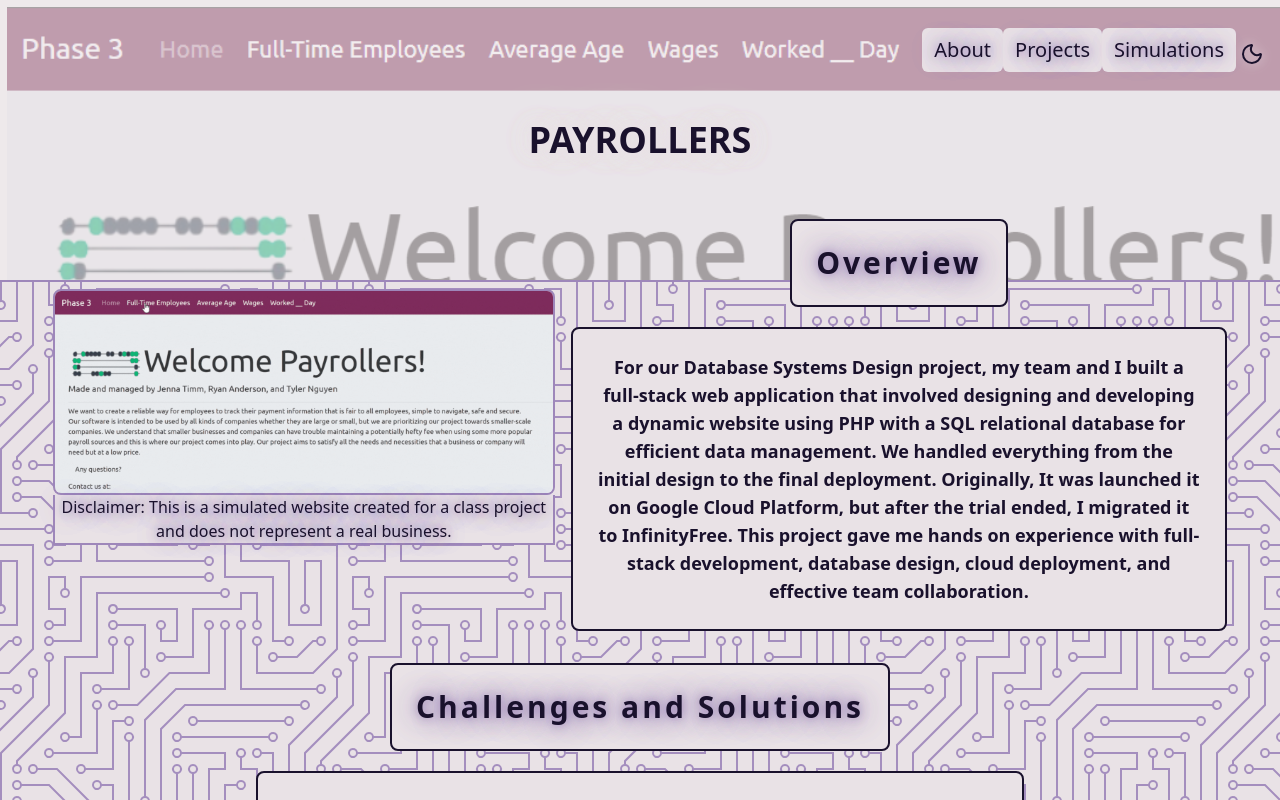
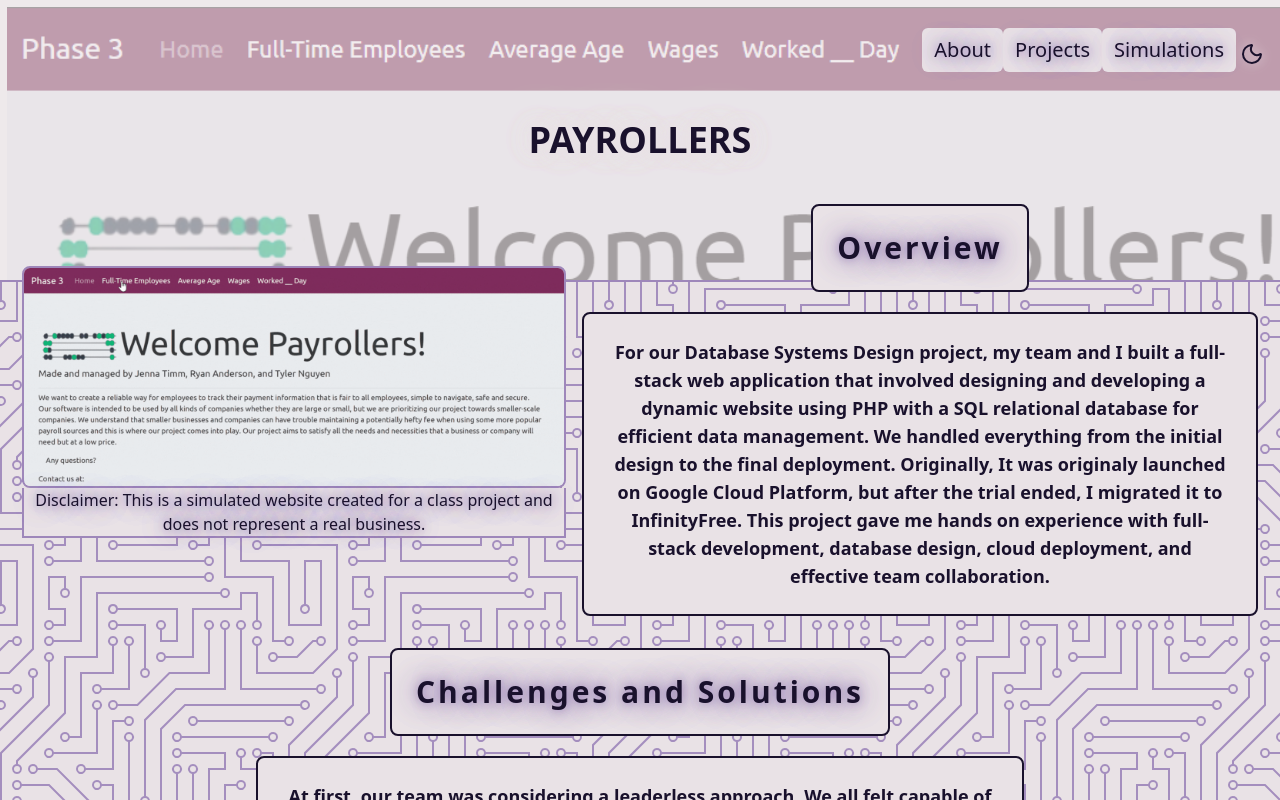
Before and after one commit to jennatimm/myPortfolio, a React (Vite) app: page /Projects/Payrollers in a window 1280 px wide. Shown: the top 800 px of the page. Built offline with nearby package versions, Linux system fonts and the light colour scheme.

Commit message:
adding padding once more and some grammer errors

```diff
--- a/src/components/Block.jsx
+++ b/src/components/Block.jsx
@@ -3,7 +3,7 @@ import { Image } from "./Image";
 import { TextBox } from "./TextBox";
 
 export function Block( {title, text, imgFirst, image, caption, image2, caption2} ) {
-    return (<div className="flex flex-col justify-center items-center md:flex-row gap-4 p-4">
+    return (<div className="flex flex-col justify-center items-center md:flex-row gap-4 py-4">
 
         { imgFirst && <Image image={ image } caption={ caption }/>}
         { (image2) ? <Image image={ image2 } caption={ caption2 }/>
--- a/src/pages/projects/crapsGame.jsx
+++ b/src/pages/projects/crapsGame.jsx
@@ -7,7 +7,7 @@ import exTwo from '../../media/craps/gameplayonly.gif';
 import profile from '../../media/craps/profile.png';
 
 export const CrapsGame = () => {
-    return (<div className="page">
+    return (<div>
 
         <Banner text="CRAPS GAME" image={profile}/>
         <div className="page pt-40 md:pt-20">
--- a/src/pages/projects/payrollers.jsx
+++ b/src/pages/projects/payrollers.jsx
@@ -7,7 +7,7 @@ import exTwo from '../../media/payrollers/ERDiagram.png';
 import profile from '../../media/payrollers/profile.png';
 
 export const Payrollers = () => {
-    return (<div className="page">
+    return (<div>
 
         <Banner text="PAYROLLERS" image={profile}/>
         <div className="page pt-40 md:pt-20">
@@ -16,8 +16,8 @@ export const Payrollers = () => {
             text="For our Database Systems Design project, my team and I built a full-stack
             web application that involved designing and developing a dynamic website using PHP
             with a SQL relational database for efficient data management. We handled everything
-            from the initial design to the final deployment. Originally, It was launched it on
-            Google Cloud Platform, but after the trial ended, I migrated it to InfinityFree.
+            from the initial design to the final deployment. Originally, It was originaly launched
+            on Google Cloud Platform, but after the trial ended, I migrated it to InfinityFree.
             This project gave me hands on experience with full-stack development, database
             design, cloud deployment, and effective team collaboration."
             image={exOne} imgFirst={true} caption="Disclaimer: This is a simulated website
--- a/src/pages/projects/racing.jsx
+++ b/src/pages/projects/racing.jsx
@@ -7,7 +7,7 @@ import exTwo from '../../media/racing/losingRace.gif';
 import profile from '../../media/racing/profile.png';
 
 export const RacingGame = () => {
-    return (<div className="page">
+    return (<div>
 
         <Banner text="0xF0" image={profile}/>
         <div className="page pt-40 md:pt-20">
--- a/src/pages/projects/rateMyBooks.jsx
+++ b/src/pages/projects/rateMyBooks.jsx
@@ -8,7 +8,7 @@ import exThree from '../../media/ratemybooks/addingReview.gif';
 import profile from '../../media/ratemybooks/profile.png';
 
 export const RateMyBooks = () => {
-    return (<div className="page">
+    return (<div>
 
         <Banner text="RATE MY BOOKS" image={profile}/>
         <div className="page pt-40 md:pt-20">
@@ -31,7 +31,7 @@ export const RateMyBooks = () => {
             that bundled multiple unfamiliar technologies. Unlike past projects that introduced one tool
             at a time, this project included a main app, two demos, and an authentication section we had
             not covered in class. The overlap between components made it hard to trace logic, distinguish
-            what’s essential, or spot what I’d missed`,
+            what’s essential, or spot what I’d missed.`,
             `To contribute meaningfully, I focused on fully understanding my section rather than the
             entire system. After the course, I revisited the project, studying each technology independently
             before cleaning up unused parts and reviewing the structure. This experience taught me how to work
@@ -61,9 +61,9 @@ export const RateMyBooks = () => {
 
             <Header text="Key Takeaways"/>
             <TextBox
-            text={[`This project planted the seeds for my full-stack development journey. It introduced me to tools like
-            Node.js, Express, PostgreSQL, React, and Next.js, and helped me begin connecting the dots between frontend
-            and backend systems. While I was far from mastering all the technologies, the experience gave me a strong
+            text={[`This project planted the seeds for my full-stack development journey. It introduced me to tools (i.e.
+            Node.js, Express, PostgreSQL, React, and Next.js) that helped me connect the dots between frontend
+            and backend systems. While I am far from mastering all the technologies, the experience gave me a strong
             sense of direction. It showed me what technologies exist, how they’re used together, and which areas I needed
             to explore more deeply.`,
             `Equally important, I learned to adapt my learning style. I developed the ability to navigate ambiguous
--- a/src/pages/projects/triviaMaze.jsx
+++ b/src/pages/projects/triviaMaze.jsx
@@ -7,7 +7,7 @@ import exTwo from '../../media/triviamaze/winningPlay.gif';
 import profile from '../../media/triviamaze/profile.png';
 
  export const TriviaMaze = () => {
-    return (<div className="page">
+    return (<div>
 
         <Banner text="TRIVIA MAZE" image={profile}/>
         <div className="page pt-40 md:pt-20">
```
